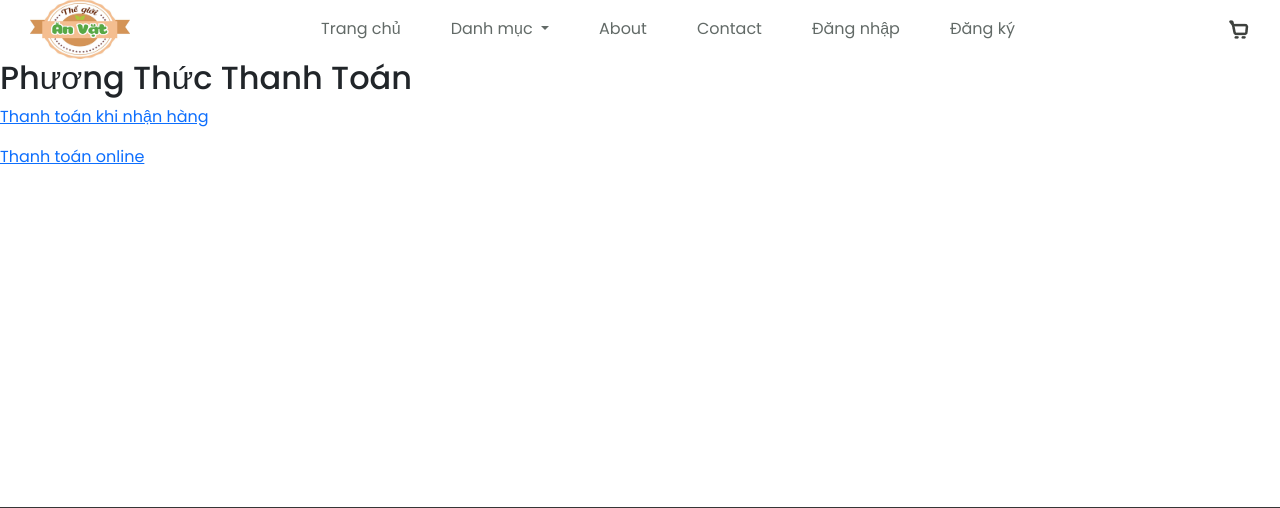
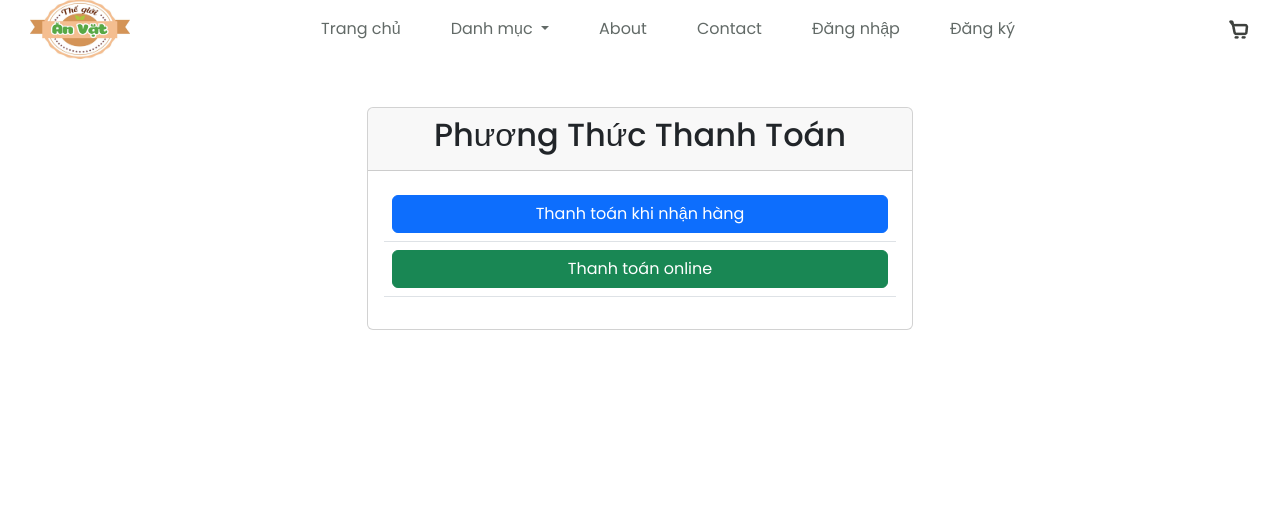
Before and after one commit to Pham-Quan2005/Duan1_Nhom13, a PHP site: page /PH54169_WD19316/index.php?act=payment in a window 1280 px wide. Shown: the part 34-542 px from the top of the page. Run offline with PHP 8.4, Linux system fonts and the light colour scheme; data comes from the database, SQL or seed files in the repository; some libraries are stand-ins or nearby versions.

Commit message:
thanhtoan

```diff
--- a/view/cart.php
+++ b/view/cart.php
@@ -87,7 +87,7 @@ include "view/components/header.php";
         ?>
         <h3>Tổng giá trị giỏ hàng: <?= number_format($total, 0, ',', '.') ?> VNĐ</h3>
         <div>
-    <a href="?act=payment"><button>Đặt hàng</button></a>
+    <a href="?act=payment"><button class="btn btn-primary">Đặt hàng</button></a>
     <!-- <form action="?act=checkout" method="POST" style="display:inline;">
         <input type="hidden" name="product_id" value="<?= $sp->id ?>">
         <input type="hidden" name="user_id" value="<?= $_SESSION['user_id'] ?? 0 ?>">
--- a/view/payment.php
+++ b/view/payment.php
@@ -7,31 +7,44 @@ include "view/components/header.php";
     <meta charset="UTF-8">
     <meta name="viewport" content="width=device-width, initial-scale=1.0">
     <title>Đơn Hàng</title>
+    <!-- Link to Bootstrap CSS -->
+    <link href="https://cdn.jsdelivr.net/npm/bootstrap@5.3.0-alpha1/dist/css/bootstrap.min.css" rel="stylesheet">
     <link rel="stylesheet" href="css/style.css">
 </head>
 <body>
     <header>
+        <!-- Your header content goes here -->
+    </header>
 
-    </header>
-    <div class="container_cart">
-        <div class="right-box-bill">
+    <div class="container my-5">
+        <div class="row">
+            <div class="col-md-6 offset-md-3">
+                <div class="card">
+                    <div class="card-header text-center">
                         <h2>Phương Thức Thanh Toán</h2>
+                    </div>
+                    <div class="card-body">
                         <div class="payment-method">
-                <table>
+                            <table class="table">
                                 <tr>
                                     <td>
-                        <p><a href="index.php?act=checkout">Thanh toán khi nhận hàng </a></p>
+                                        <a href="index.php?act=checkout" class="btn btn-primary w-100">Thanh toán khi nhận hàng</a>
                                     </td>
                                 </tr>
                                 <tr>
                                     <td>
-                            <label for="creditCard"><a href="online">Thanh toán online </a></label>
+                                        <a href="online" class="btn btn-success w-100">Thanh toán online</a>
                                     </td>
                                 </tr>
                             </table>
                         </div>
                     </div>
                 </div>
+            </div>
+        </div>
+    </div>
+
     <?php include 'components/footer.php' ?>
+
 </body>
 </html>
```
Lines whose indentation alone changed are shown as unchanged.
